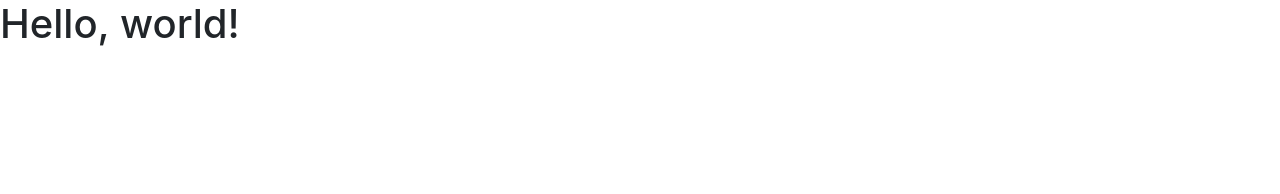
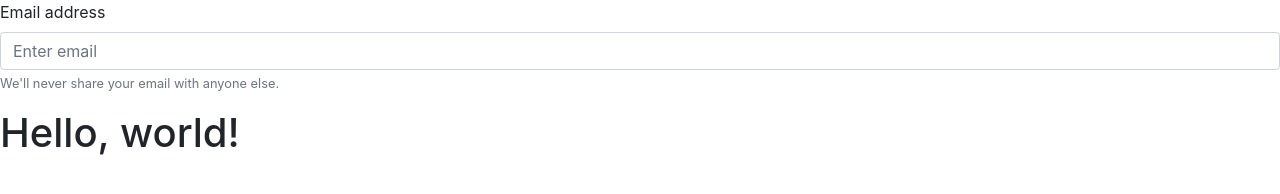
Before and after one commit to abonitatibus3/abonitatibus3.github.io, a plain HTML site: page index.html in a window 1280 px wide. Drawn offline with nearby package versions, Linux system fonts and the light colour scheme.

Commit message:
starting form

```diff
--- /dev/null
+++ b/agendaSelector.js
@@ -0,0 +1,4 @@
+var leaders = [
+  'Alexander',
+  'Amanitore'
+]
--- a/index.html
+++ b/index.html
@@ -11,6 +11,13 @@
     <title>Hello, world!</title>
   </head>
   <body>
+    <form>
+      <div class="form-group">
+        <label for="exampleInputEmail1">Email address</label>
+        <input type="email" class="form-control" id="exampleInputEmail1" aria-describedby="emailHelp" placeholder="Enter email">
+        <small id="emailHelp" class="form-text text-muted">We'll never share your email with anyone else.</small>
+      </div>
+    </form>
     <h1>Hello, world!</h1>
 
     <!-- Optional JavaScript -->
```
